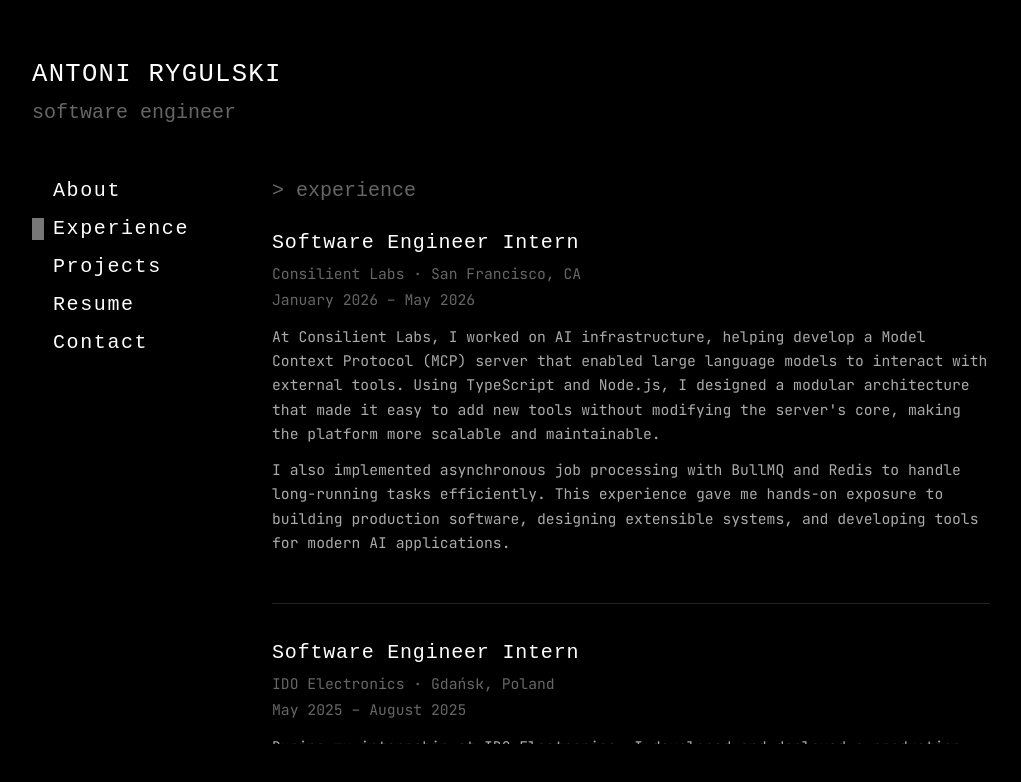
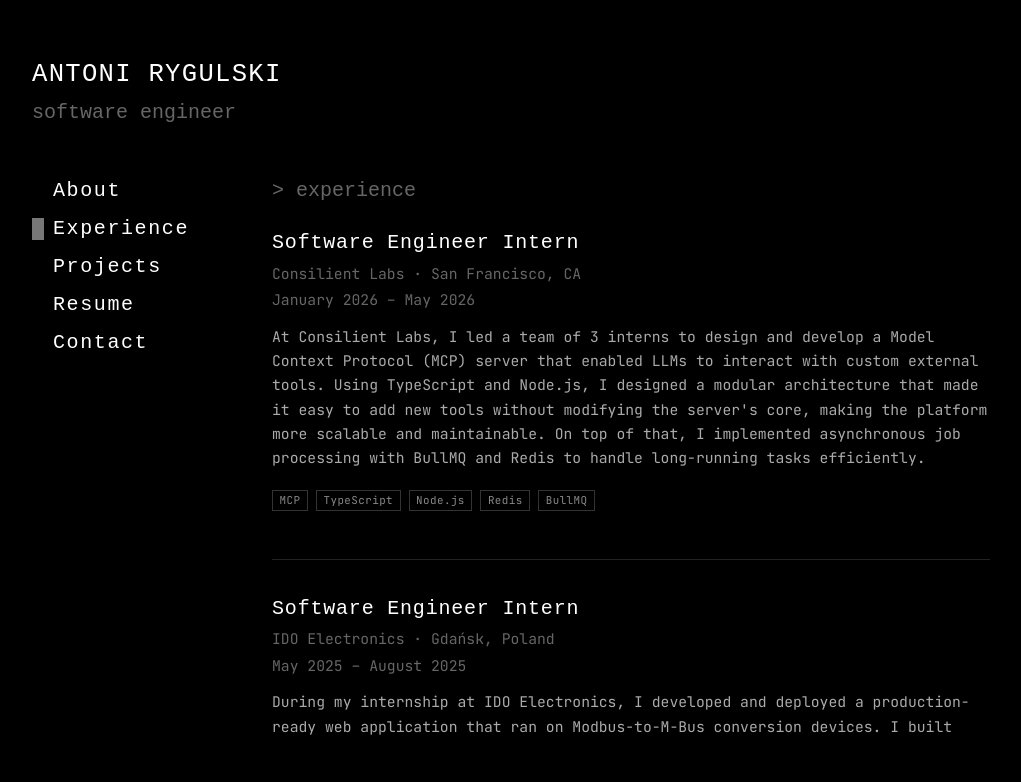
Before and after one commit to devAntekRygulski/portfolio, a React (Vite) app: page / in a window 1280 px wide. Both pictures are taken after a click on the button "Experience". Shown: the top 782 px of the page, without its empty margins (123-1144 px from the left). Built offline with nearby package versions, Linux system fonts and the light colour scheme.

Commit message:
Text changes

```diff
--- a/index.html
+++ b/index.html
@@ -2,7 +2,7 @@
 <html lang="en">
   <head>
     <meta charset="UTF-8" />
-    <link rel="icon" type="image/svg+xml" href="/favicon.svg" />
+    <link rel="icon" type="image/png" href="/portfolio_logo.png" />
     <meta name="viewport" content="width=device-width, initial-scale=1.0" />
     <link rel="preconnect" href="https://fonts.googleapis.com" />
     <link rel="preconnect" href="https://fonts.gstatic.com" crossorigin />
--- a/src/App.css
+++ b/src/App.css
@@ -206,6 +206,23 @@
   margin: 0;
 }
 
+.content-panel .tech-tiles {
+  display: flex;
+  flex-wrap: wrap;
+  gap: 0.5rem;
+  margin-top: 1rem;
+}
+
+.content-panel .tech-tile {
+  font-family: var(--font-section-body);
+  font-size: 0.68rem;
+  line-height: 1;
+  color: #888;
+  border: 1px solid #333;
+  padding: 0.35em 0.6em;
+  letter-spacing: 0.04em;
+}
+
 .content-panel .resume-header {
   display: flex;
   align-items: baseline;
--- a/src/App.jsx
+++ b/src/App.jsx
@@ -39,6 +39,15 @@ function ContentPanel({ section }) {
                   <p key={detail}>{detail}</p>
                 ))}
               </div>
+              {job.technologies?.length > 0 && (
+                <div className="tech-tiles">
+                  {job.technologies.map((tech) => (
+                    <span className="tech-tile" key={tech}>
+                      {tech}
+                    </span>
+                  ))}
+                </div>
+              )}
             </div>
           ))}
         </div>
--- a/src/data/resume.js
+++ b/src/data/resume.js
@@ -4,9 +4,9 @@ export const resume = {
   about: [
     "Hello, I'm Antoni.",
     '',
-    "I'm a software engineer who recently graduated from the University of San Francisco with a degree in Computer Science with a concentration in Artificial Intelligence. During my studies I interned as a software engineer in both San Francisco, California and Gdańsk, Poland, where I built full-stack applications and gained experience working on real-world projects.",
+    "I'm a software engineer who recently graduated from the University of San Francisco with a degree in Computer Science and a concentration in Artificial Intelligence. During my studies I interned as a software engineer in both San Francisco, California and Gdańsk, Poland, where I built full-stack applications and gained experience working on real-world projects.",
     '',
-    "I enjoy creating software that's clean, reliable, and thoughtfully engineered. I like understanding how systems work from end to end, from user interfaces to backend architecture, and I'm always looking to learn something new. I'm also passionate about AI and modern software development. I'm currently looking for a full-time Software Engineer role.",
+    "I enjoy creating software that's clean, reliable, and thoughtfully engineered. I like understanding how systems work from end to end, from user interfaces to backend architecture, and I'm always looking to learn something new. I'm also passionate about AI and modern software development.",
   ],
   experience: [
     {
@@ -14,9 +14,9 @@ export const resume = {
       company: 'Consilient Labs',
       location: 'San Francisco, CA',
       period: 'January 2026 – May 2026',
+      technologies: ['MCP', 'TypeScript', 'Node.js', 'Redis', 'BullMQ'],
       details: [
-        'At Consilient Labs, I worked on AI infrastructure, helping develop a Model Context Protocol (MCP) server that enabled large language models to interact with external tools. Using TypeScript and Node.js, I designed a modular architecture that made it easy to add new tools without modifying the server\'s core, making the platform more scalable and maintainable.',
-        'I also implemented asynchronous job processing with BullMQ and Redis to handle long-running tasks efficiently. This experience gave me hands-on exposure to building production software, designing extensible systems, and developing tools for modern AI applications.',
+        'At Consilient Labs, I led a team of 3 interns to design and develop a Model Context Protocol (MCP) server that enabled LLMs to interact with custom external tools. Using TypeScript and Node.js, I designed a modular architecture that made it easy to add new tools without modifying the server\'s core, making the platform more scalable and maintainable. On top of that, I implemented asynchronous job processing with BullMQ and Redis to handle long-running tasks efficiently.',
       ],
     },
     {
@@ -24,9 +24,9 @@ export const resume = {
       company: 'IDO Electronics',
       location: 'Gdańsk, Poland',
       period: 'May 2025 – August 2025',
+      technologies: ['Vue.js', 'TypeScript'],
       details: [
-        'During my internship at IDO Electronics, I developed and deployed a production-ready web application for managing Modbus-to-M-Bus conversion devices. I built features that communicated with the backend through REST API endpoints, handling data exchange between the client and server to configure, monitor, and manage connected devices.',
-        'Working on the project gave me hands-on experience building software used in a real production environment while collaborating with my team to deliver a reliable and intuitive application. I also gave weekly presentations to my department, sharing project progress, technical decisions, and key milestones.',
+        'During my internship at IDO Electronics, I developed and deployed a production-ready web application that ran on Modbus-to-M-Bus conversion devices. I built features that communicated with the backend through REST API endpoints, handling data exchange between the client and server to configure, monitor, and manage each device. I also gave weekly presentations to my department, sharing project progress, technical decisions, and key milestones.',
       ],
     },
   ],
@@ -35,7 +35,7 @@ export const resume = {
       name: 'Travel Tracker',
       url: 'https://travel-tracker-six-alpha.vercel.app/',
       details: [
-        'A full-stack web app where you mark countries you’ve visited on an interactive world map and see live stats for countries and continents visited.',
+        'A full-stack web app where the user marks countries they’ve visited on an interactive world map and see live stats for countries and continents visited.',
         'Built with React, Node.js, Express, and MongoDB. Users can sign up, log in, and save their map — visited countries are stored per account and load back on the next visit.',
       ],
     },
```
Also changed, not shown: public/portfolio_logo.png (added).
